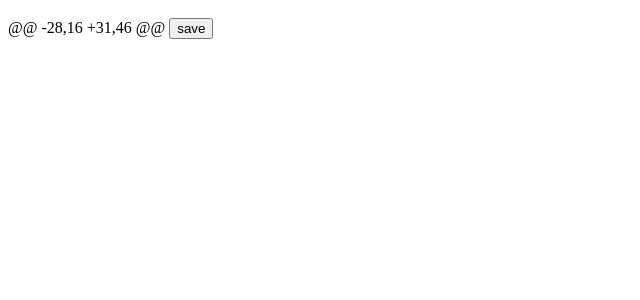
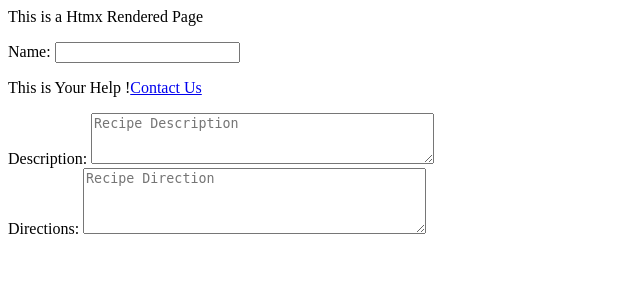
Before and after one commit to Seelammahesh/trypythondjango1-, a Django app: page /pantry/recipe/create/ in a window 1280 px wide. Shown: the top 300 px of the page, without its empty margins (0-640 px from the left). Run offline with Django 4.2, Linux system fonts and the light colour scheme; a user stored in the database is signed in.

Commit message:
65th  commit

```diff
--- a/articles/templates/register.html
+++ b/articles/templates/register.html
@@ -2,7 +2,7 @@
 <html>
 
 <body style="background-color: lemonchiffon;">
-
+<script src="https://unpkg.com/htmx.org@1.9.6"></script>
 <h1 >Register</h1>
 <br/>
 {% if messages %}
--- a/recipe/templates/recipe/create-update.html
+++ b/recipe/templates/recipe/create-update.html
@@ -1,36 +1,18 @@
-<style>
-.ingredient-form{
+
+ <style>
+    .ingredient-form{
         border-bottom: 1px solid black;
     }
     .hidden{
         display:none
     }
 </style>
-{% if message %}
 
-  {{message}}
 
-  {% endif %}
+<div style="margin-to:30px">
+     {% include 'recipe/forms.html' %}
 
-@@ -28,16 +31,46 @@
-        {% if formset %}
-        <h3>Ingredients</h3>
-        {{ formset.management_form }}
-        <div class='ingredient-form-list'>
-        {% for form in formset %}
-            <div class='ingredient-form'>
-                {{ form.as_p }}
-            </div>
-       {% endfor %}
-
-        </div>
-
-        <div id='empty-form' class='hidden'>{{ formset.empty_form.as_p}}</div>
-        <button id='add-more' type='button'>Add more</button>
-        {% endif %}
-        <button style='margin-top:10px;' type='submit'>save</button>
-    </form>
-</div>
+    </div>
 
 <script>
     const addMoreBtn = document.getElementById('add-more')
@@ -39,7 +21,7 @@
     addMoreBtn.addEventListener('click', add_new_form)
     function add_new_form(event) {
         if (event) {
-            event.provenDefault()
+            event.pravenDefault()
         }
         const currentIngredientForms = document.getElementsByClassName('ingredient-form')
         const currentIngredientForms=currentIngredientForms.length //+1
--- /dev/null
+++ b/recipe/templates/recipe/forms.html
@@ -0,0 +1,61 @@
+<!DOCTYPE html>
+<html lang="en">
+<head>
+    <meta charset="UTF-8">
+    <title>Title</title>
+</head>
+<body>
+<p> This is a Htmx Rendered Page</p>
+<form action=" ." method="POST" hx-post="." hx-swap="outerHTML">
+        {% csrf_token %}
+         {% if message %}
+          {{ message}}
+         {%  endif %}
+
+        {% for field in form %}
+        <div class="{% if  field.field.requried %}{{ form.required_css_class}}{% endif %}">
+            {{ fiels.errors }}
+        {{ field.label_tag}}    {{ field }}
+             {% if field.help_text %}
+            <p class="help">{{field.help_text | safe }}</p>
+            {% endif %}
+        </div>
+        {% endfor %}
+        {% if formset %}
+        <h1>Ingredients</h1>
+
+        {{ formset.management_form}}
+
+        <div id="ingredient-form-list">
+            {% for form in  formset %}
+            <div class="ingredient-form">
+                {{ form.as_p }}
+
+            </div>
+           {% endfor %}
+        </div>
+        {% endif %}
+
+
+      <!---  <button style="margin-top:10px"; type="submit">Save</button>
+
+
+       {% if formset %}
+        <h3>Ingredients</h3>
+        {{ formset.management_form }}
+        <div class='ingredient-form-list'>
+        {% for form in formset %}
+                <div class='ingredient-form'>
+                    {{ form.as_p }}
+                </div>
+        {% endfor %}
+        </div> --->
+
+        <div id='empty-form' class='hidden'>{{ formset.empty_form.as_p}}</div>
+        <button id='add-more' type='button'>Add more</button>
+        {% endif %}
+        <button style='margin-top:10px;' type='submit'>save</button>
+    </form>
+    </div>
+</body>
+</html>
--- a/recipe/views.py
+++ b/recipe/views.py
@@ -60,4 +60,6 @@ def recipe_update_view(request,id=None):
             child.recipe = parent
             child.save()
         context['message']="Data saved"
+    if request.htmx:
+        return render(request,"recipe/forms.html",context)
     return render(request, "recipe/create-update.html", context)
--- a/requirements.txt
+++ b/requirements.txt
@@ -3,3 +3,4 @@ gunicorn
 psycopg2-binary
 django-dotenv
 pint
+django-htmx
--- a/trypythondjango/settings.py
+++ b/trypythondjango/settings.py
@@ -37,6 +37,7 @@ INSTALLED_APPS = [
     'django.contrib.sessions',
     'django.contrib.messages',
     'django.contrib.staticfiles',
+    'django_htmx',
     'articles',
     'recipe'
 ]
@@ -49,6 +50,7 @@ MIDDLEWARE = [
     'django.contrib.auth.middleware.AuthenticationMiddleware',
     'django.contrib.messages.middleware.MessageMiddleware',
     'django.middleware.clickjacking.XFrameOptionsMiddleware',
+    'django_htmx.middleware.HtmxMiddleware',
 ]
 
 ROOT_URLCONF = 'trypythondjango.urls'
```
Also changed, not shown: db.sqlite3, readme.txt.
